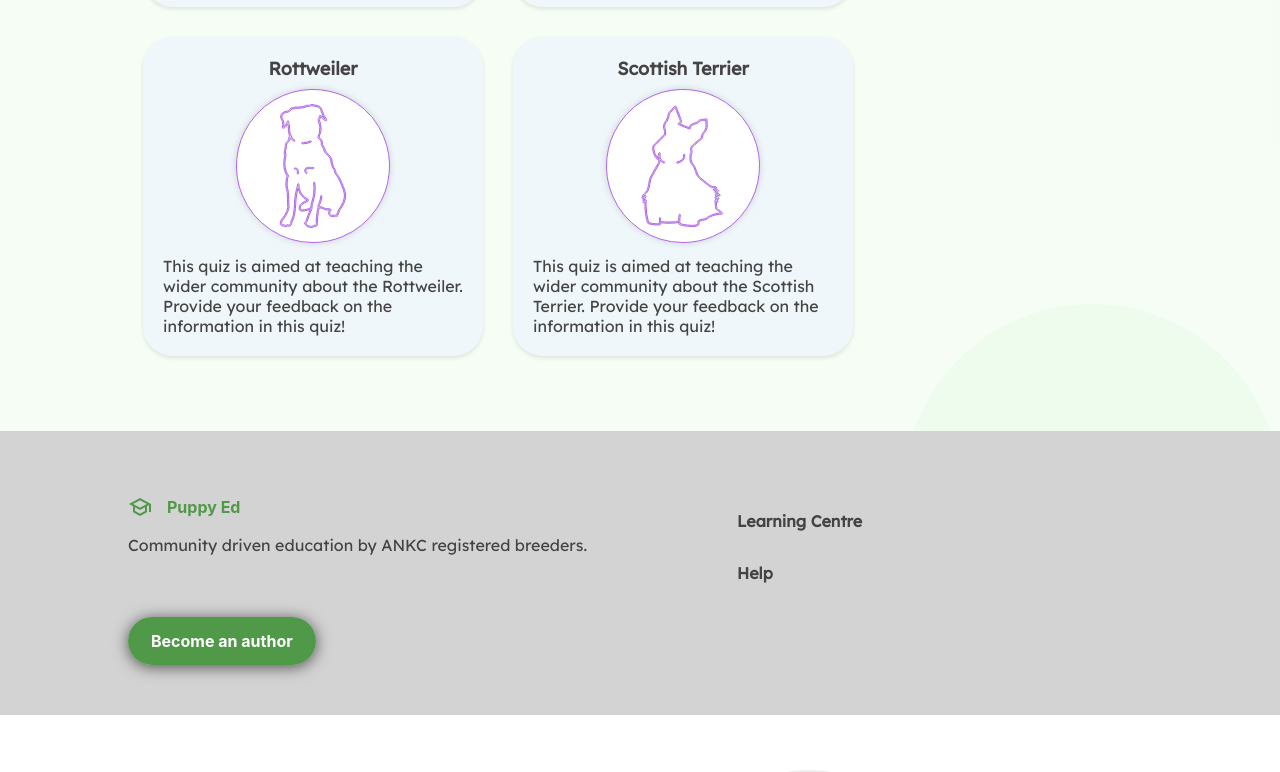
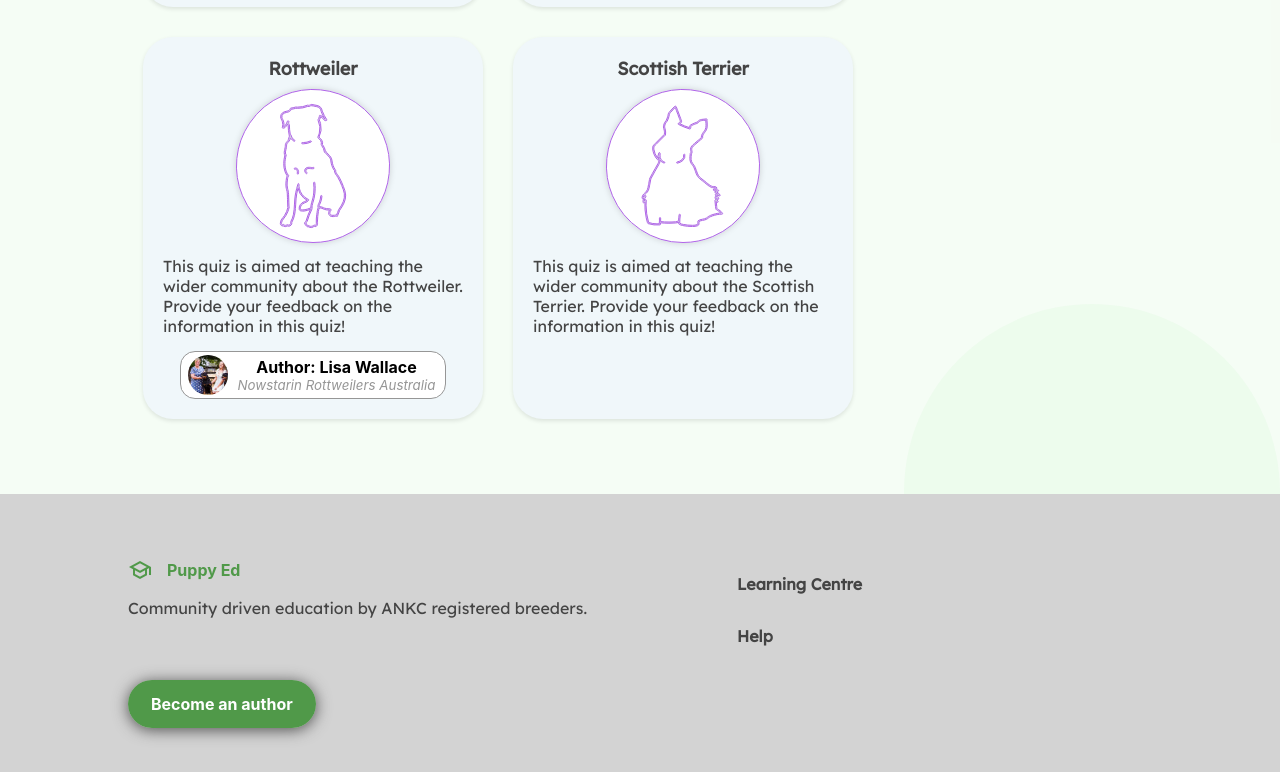
Before and after one commit to dylman123/puppy-ed, a React (Create React App) app: page /learning-centre in a window 1280 px wide. Shown: the part 620-1392 px from the top of the page. Built offline with nearby package versions, Linux system fonts and the light colour scheme.

Commit message:
added author card

```diff
--- /dev/null
+++ b/src/components/AuthorCard/AuthorCard.css
@@ -0,0 +1,61 @@
+.authorCard {
+    display: flex;
+    flex-direction: row;
+    align-items: center;
+    gap: 10px;
+    margin: 15px auto 0 auto;
+    background-color: white;
+    width: fit-content;
+    padding: 3px 10px 3px 7px;
+    border-radius: 15px;
+    border: 1px solid #969696;
+    /* box-shadow: 0px 0px 4px rgba(0, 0, 0, 0.25); */
+    text-decoration: none;
+  }
+
+  .authorImageWrapper {
+    width: 40px;
+    height: 40px;
+    position: relative;
+    overflow: hidden;
+    border-radius: 50%;
+  }
+
+  .authorImageWrapperLarge {
+    width: 100px;
+    height: 100px;
+    position: relative;
+    overflow: hidden;
+    border-radius: 50%;
+  }
+
+  .authorImage {
+    /* object-fit: contain; */
+    display: inline;
+    margin: 0 auto;
+    height: 100%;
+    width: auto;
+  }
+
+  .authorTitle {
+    line-height: normal;
+  }
+
+  .authorName {
+    color: black;
+    font-weight: bold;
+
+    /* @media (--viewportMedium) {
+      font-size: smaller;
+    } */
+  }
+
+  .authorPrefix {
+    color: #969696;
+    font-size: smaller;
+    font-style: italic;
+
+    /* @media (--viewportMedium) {
+      font-size: small;
+    } */
+  }
--- /dev/null
+++ b/src/components/AuthorCard/AuthorCard.js
@@ -0,0 +1,22 @@
+import react from "react";
+
+import './AuthorCard.css';
+
+export default function AuthorCard(author) {
+
+    return (
+        <div className='authorCard'>
+            <div className='authorImageWrapper'>
+                <img className='authorImage' src={author.profileImage} />
+            </div>
+            <div className='authorTitle'>
+            <div className='authorName'>
+                Author: {author.displayName}
+            </div>
+            <div className='authorPrefix'>
+                {author.prefix}
+                </div>
+            </div>
+        </div>
+    )
+}
--- a/src/containers/LearnerModulePage/LearnerModulePage.js
+++ b/src/containers/LearnerModulePage/LearnerModulePage.js
@@ -5,6 +5,7 @@ import { CommentCount, DiscussionEmbed } from "disqus-react";
 import { BASE_URL, ENV, DEV } from '../../config';
 
 import './LearnerModulePage.css';
+import AuthorCard from '../../components/AuthorCard/AuthorCard';
 
 // The sectionHeadings apply to modules of category 'dog-breed'
 const sectionHeadings = [
@@ -48,11 +49,11 @@ export default function LearnerModulePage() {
 
     const dynamicLinkId = h => h.key === tab ? 'tab' : '';
 
-
     const moduleHeading = (
         <div className='moduleHeading'>
             <h2 className='moduleTitle'>{currentModule.title}</h2>
             <img className='moduleIcon' src={currentModule.imageFile} alt={currentModule.title}/>
+            {AuthorCard(currentModule.author)}
         </div>
     );
 
--- a/src/containers/LearningCentrePage/LearningCentrePage.js
+++ b/src/containers/LearningCentrePage/LearningCentrePage.js
@@ -1,5 +1,6 @@
 import React from 'react';
 import { modules } from '../../assets/learner-modules/modules';
+import AuthorCard from '../../components/AuthorCard/AuthorCard';
 
 import './LearningCentrePage.css';
 
@@ -15,7 +16,7 @@ export default function LearningCentrePage() {
         <p className='cardDescription'>
           {m.description}
         </p>
-        {/* {!m.author ? null : authorCard(m.author)} */}
+        {!m.author ? null : AuthorCard(m.author)}
       </a>
     )
   }
```
